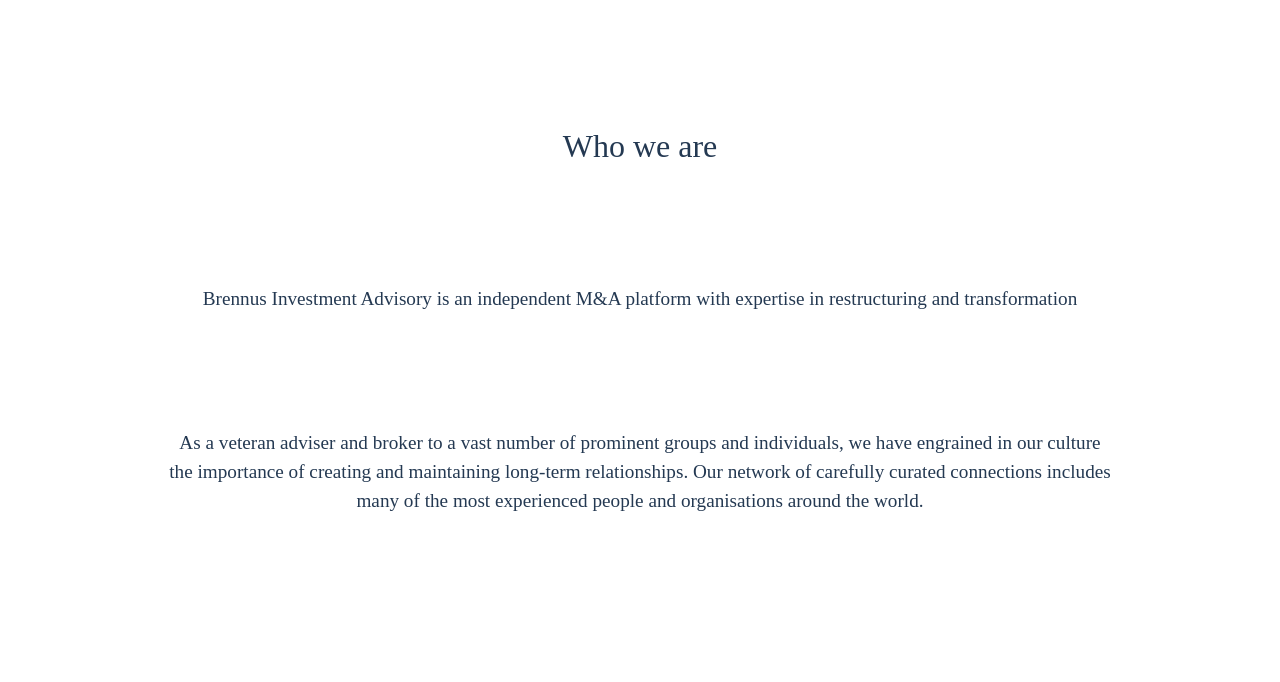
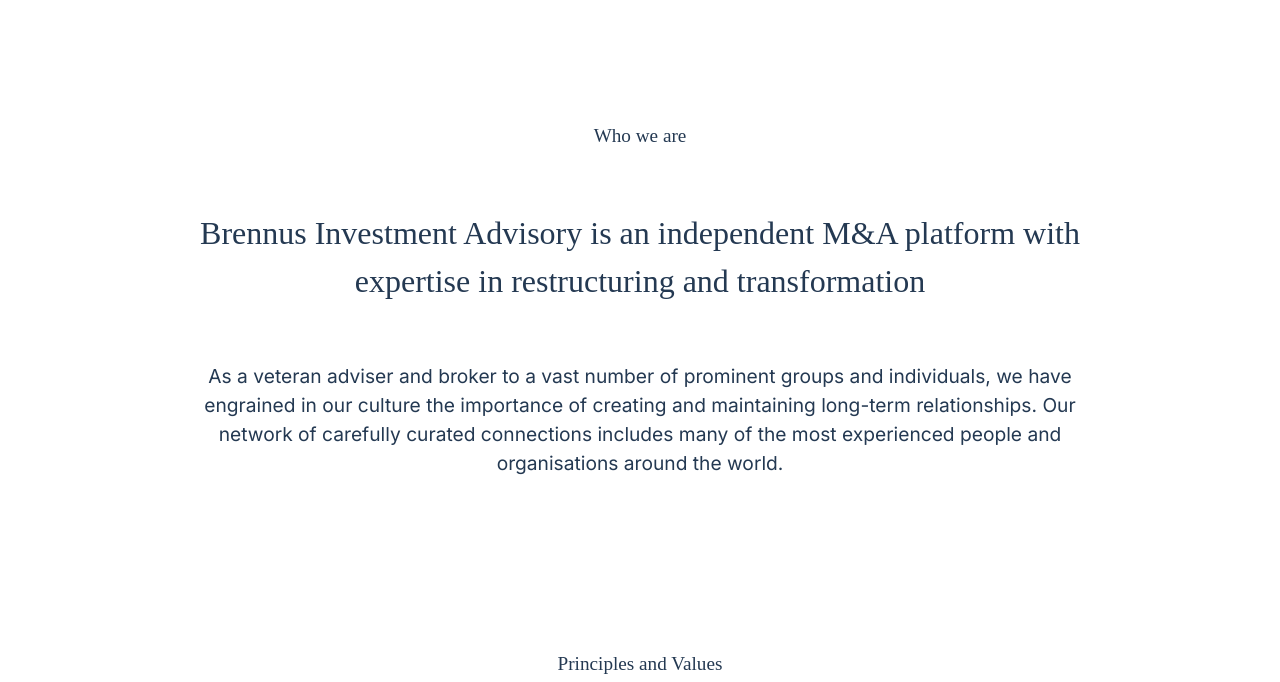
Before and after one commit to Brennus-Investment/website, a plain HTML site: page about.html in a window 1280 px wide. Shown: the part 1042-1724 px from the top of the page. Drawn offline with Linux system fonts and the light colour scheme.

Commit message:
changed fonts and spacing

```diff
--- a/about.css
+++ b/about.css
@@ -1,9 +1,11 @@
+@import url('https://fonts.googleapis.com/css2?family=Inter:wght@100;200;400;500;600&display=swap');
+
 .narrow {
     padding-left: 5%;
     padding-right: 5%;
   }
 .home-text{
-    padding-bottom: 10%;
+    padding-bottom: 5%;
 }
 #join-container{
     transform: translateY(90%);
@@ -73,11 +75,14 @@
     font-family: playfair-display, serif;
     font-weight: 400;
     font-style: normal;
+    font-size: 1.5vw;
 
 }
 .home-text2 {
     padding-top: 20%;
     padding-bottom: 30%;
+    font-size: 1.5vw;
+
 }
 .family2-richard{
         float: left;
@@ -312,4 +317,18 @@ background-color: #ffffff;
   font-family: playfair-display, serif;
   font-weight: 400;
   font-style: normal;
+  font-size: 2.5vw;
 }
+.home-text .text2{
+  padding-left: 8vw;
+  padding-right: 8vw;
+  display: flex;
+  align-items: center;
+  text-align: center;
+  justify-content: center;
+  font-family: playfair-display, serif;
+  font-weight: 400;
+  font-style: normal;
+  font-size: 1.5vw;
+  font-family: Inter, sans-serif;
+}
--- a/about.html
+++ b/about.html
@@ -84,7 +84,7 @@
     </div>
 
     <div class="home-text">
-        <p class="text">As a veteran adviser and broker to a vast number
+        <p class="text2">As a veteran adviser and broker to a vast number
  of prominent groups and individuals, we have
  engrained in our culture the importance of
  creating and maintaining long-term relationships.
@@ -134,7 +134,7 @@
         <div class="clearfix">
         </div>
     <div style=" padding-left: 20%; padding-top: 10%; padding-bottom:5% ;" class="home-text">
-        <h2 style="font-family: playfair-display, serif;font-weight: 400;font-style: normal;">Brennus is proud to support these UN development goals
+        <h2>Brennus is proud to support these UN development goals
         </h2>
     </div>
 
```
